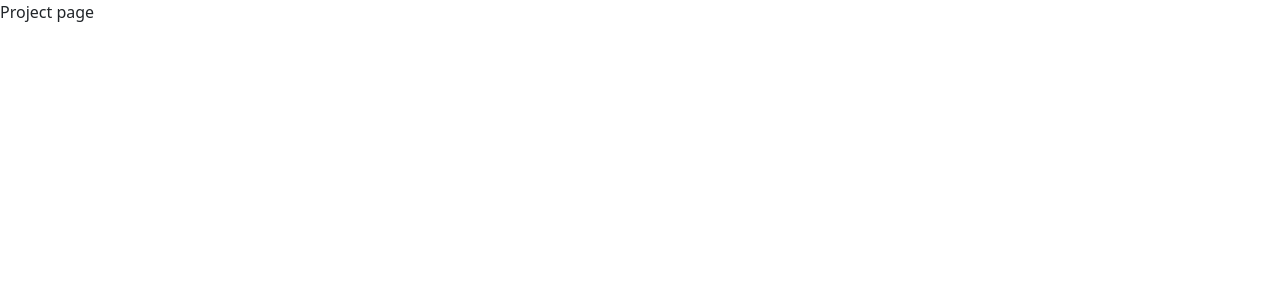
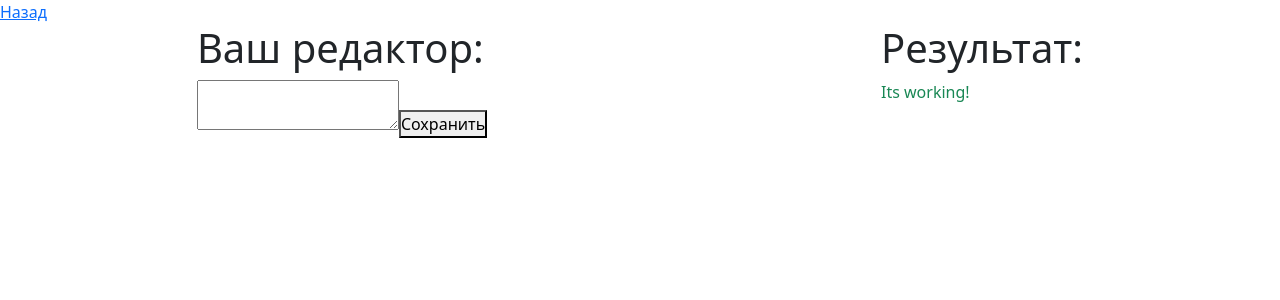
Before and after one commit to Bakamashine/dark_project, a React (Vite) app: page /#/project/1 in a window 1280 px wide. Shown: the top 300 px of the page. Built offline with nearby package versions, Linux system fonts and the light colour scheme.

Commit message:
added a hotkey and view page for the creating document

```diff
--- a/package.json
+++ b/package.json
@@ -30,6 +30,7 @@
     "react": "^19.2.6",
     "react-bootstrap": "^2.10.10",
     "react-dom": "^19.2.6",
+    "react-hotkeys-hook": "^5.3.2",
     "react-router-dom": "^7.16.0"
   },
   "devDependencies": {
--- a/src/renderer/src/css/main.css
+++ b/src/renderer/src/css/main.css
@@ -13,16 +13,16 @@ body {
   margin-top: 20px;
   margin-bottom: 20px;
   padding: 20px;
-  width: 60%;
-  margin-left: auto;
-  margin-right: auto;
+  width: 100%;
+  /* margin-left: auto; */
+  /* margin-right: auto; */
   box-shadow: 5px 5px 5px 5px;
   height: 1000px;
 }
 
-.page.first {
+/* .page.first {
   margin-top: 200px !important;
-}
+} */
 
 .border {
     border: 1px solid black;
@@ -123,7 +123,7 @@ body {
     font-size: 20px;
 }
 
-@media print {
+/* @media print {
   body {
     background-color: white;
     height: auto;
@@ -143,4 +143,4 @@ body {
     page-break-after: auto;
     break-after: auto;
   }
-}
+} */
--- a/src/renderer/src/pages/project.tsx
+++ b/src/renderer/src/pages/project.tsx
@@ -1,8 +1,58 @@
-import { useParams } from "react-router-dom";
+import { useEffect, useState } from "react";
+import { useHotkeys } from "react-hotkeys-hook";
+import { Link, useNavigate, useParams } from "react-router-dom";
 
 export default function Project() {
-    const {project} = useParams<{project: string}>();
-    return (
-        <p>Project page</p>
-    )
+  const [text, setText] = useState("");
+  const [trueText, setTrueText] = useState(
+    "<p class='text-success'>Its working!</p>",
+  );
+  const { project } = useParams<{ project: string }>();
+  const navigation = useNavigate();
+  const loadContent = async () => {
+    console.log("content is loaded!");
+    if (project) {
+      const result = await window.Files.getResource(project);
+      console.log("loadContent: ", result);
+      if (result) {
+        setTrueText(result);
+        setText(result);
+      }
+    }
+  };
+
+  const save = async () => {
+    if (project) {
+      console.log('saving...')
+      const res = await window.Files.save(project, text);
+      if (res) await loadContent();
+    }
+  };
+
+  useHotkeys("ctrl+s", async () => {
+    await save();
+  });
+  useEffect(() => {
+    loadContent();
+  }, []);
+
+  return (
+    <section>
+      <Link to={""} onClick={() => navigation(-1)}>
+        Назад
+      </Link>
+
+      <section className="d-flex justify-content-around ">
+        <div>
+          <h1>Ваш редактор: </h1>
+          <textarea onChange={(e) => setText(e.target.value)} value={text} />
+          <button onClick={save}>Сохранить</button>
+        </div>
+        <div>
+          <h1>Результат: </h1>
+          <div dangerouslySetInnerHTML={{ __html: trueText ?? "" }}></div>
+        </div>
+      </section>
+    </section>
+  );
 }
```
Also changed, not shown: src/main/index.ts (+36 -2 lines), src/preload/index.ts (+8 -0 lines), src/renderer/src/types/electron.d.ts (+8 -4 lines), 1 other file (tests, documents, lock files or other folders).
